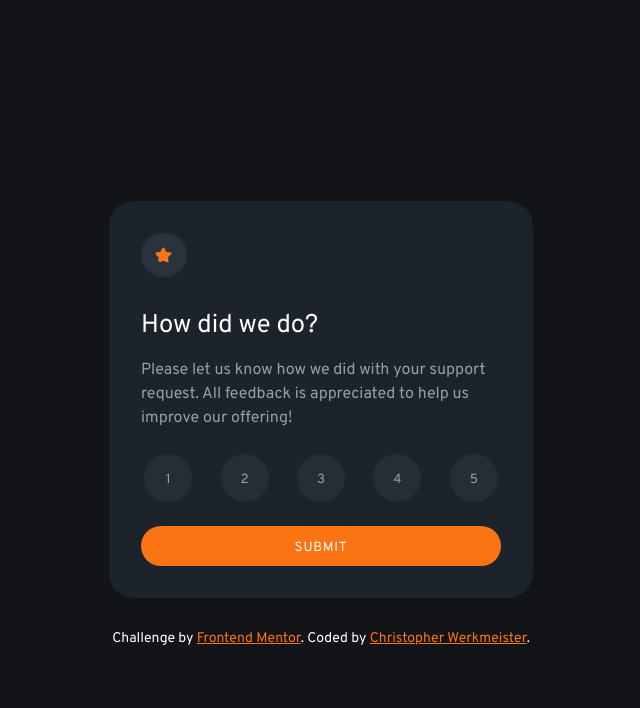
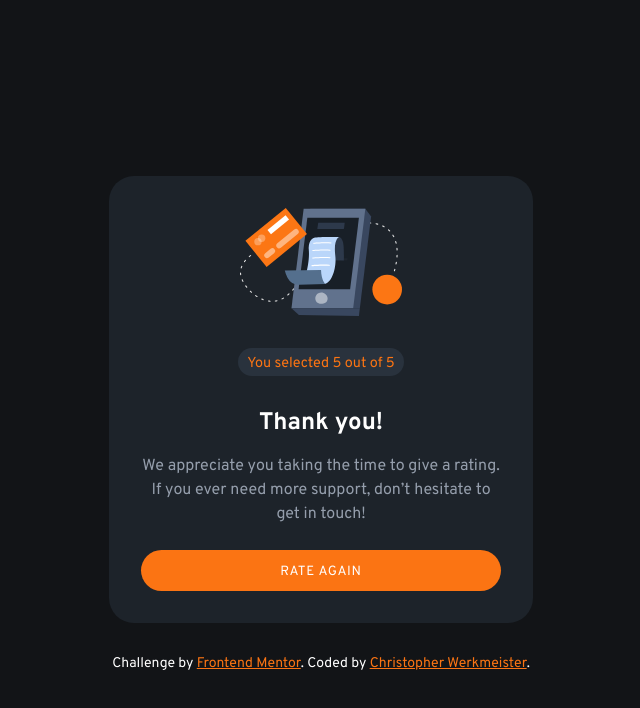
Before and after one commit to xAnDrOm3dAx/interactive-rating-component, a plain HTML site: page index.html in a window 1280 px wide. Both pictures are taken after a click on the button "SUBMIT". Shown: the whole page, without its empty margins (319-959 px from the left). Drawn offline with Linux system fonts and the light colour scheme.

Commit message:
clean up

```diff
--- a/index.html
+++ b/index.html
@@ -16,7 +16,7 @@
     <article id="card-container">
 
       <!-- Rating state start -->
-      <div class="rating-state">
+      <div class="rating-state" id="rating-state">
         <img src="images/icon-star.svg" alt="star-icon">
         <h1>How did we do?</h1>
 
@@ -36,9 +36,9 @@
       <!-- Rating state end -->
 
       <!-- Thank you state start -->
-      <div class="thankyou-state hidden">
+      <div class="thankyou-state hidden" id="thankyou-state">
         <img src="./images/illustration-thank-you.svg" alt="" />
-        <p class="selected-rating">You selected <!-- Add rating here --> out of 5</p>
+        <p class="selected-rating">You selected <span id="user-rating">5</span> out of 5</p>
 
         <h2>Thank you!</h2>
 
```
